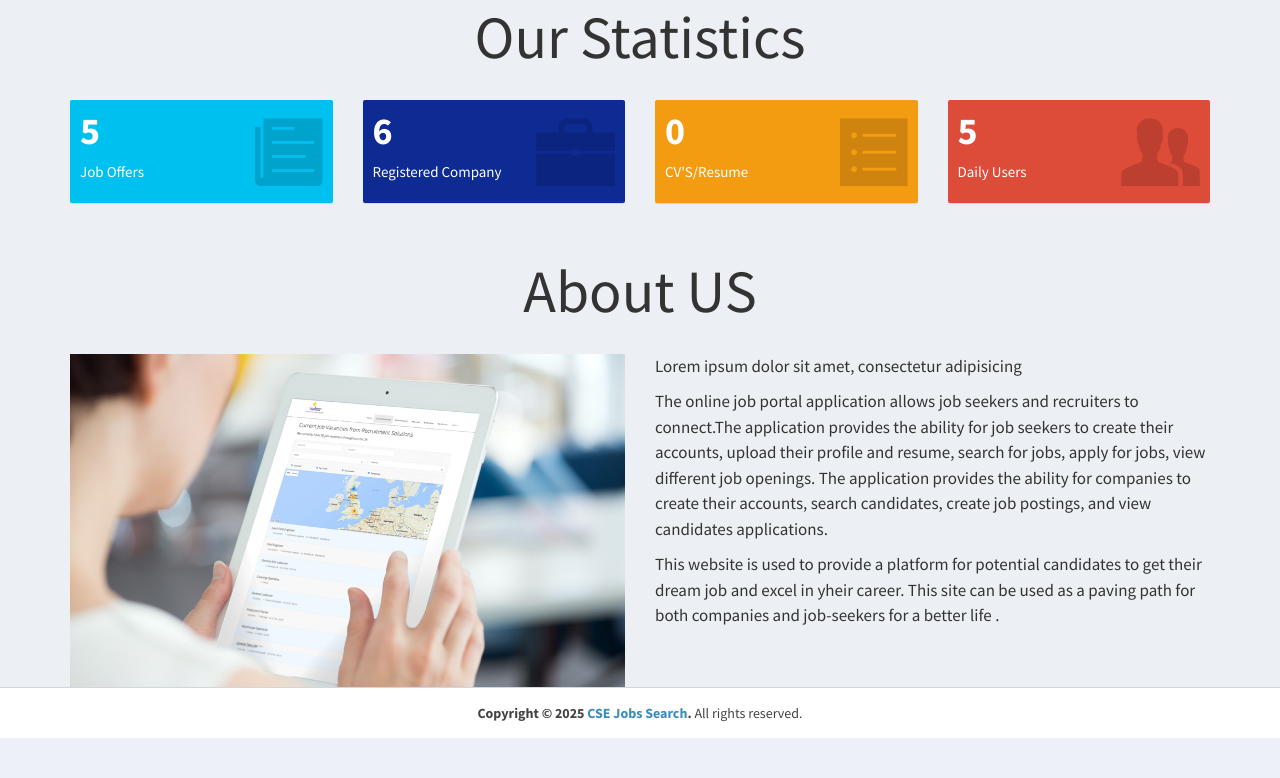
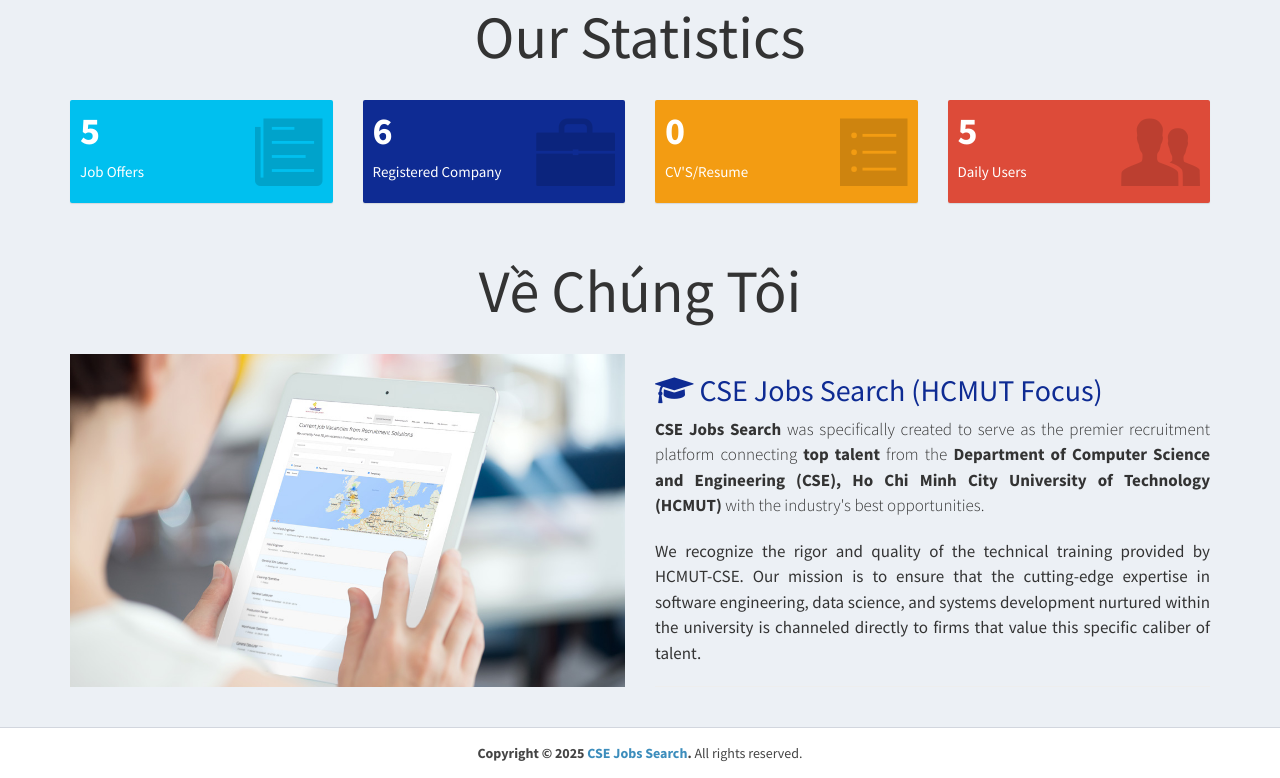
Before and after one commit to n-n-kim/Job-Posting-Website, a PHP site: page / in a window 1280 px wide. Shown: the part 2606-3384 px from the top of the page. Before the commit the page ends 3344 px from the top, so only its background shows below. Run offline with PHP 8.4, Linux system fonts and the light colour scheme; data comes from the database, SQL or seed files in the repository; some libraries are stand-ins or nearby versions.

Commit message:
Update About US

```diff
--- a/index.php
+++ b/index.php
@@ -336,21 +336,32 @@ require_once("db.php");
   <div class="container">
     <div class="row">
       <div class="col-md-12 text-center latest-job margin-bottom-20">
-            <h1>About US</h1>
+        <h1>Về Chúng Tôi</h1>
       </div>
     </div>
+
     <div class="row">
       <div class="col-md-6">
         <img src="img/browse.jpg" class="img-responsive">
       </div>
+
       <div class="col-md-6 about-text margin-bottom-20">
-            <p>Lorem ipsum dolor sit amet, consectetur adipisicing <p>The online job portal application allows job seekers and recruiters to connect.The application provides the ability for job seekers to create their accounts, upload their profile and resume, search for jobs, apply for jobs, view different job openings. The application provides the ability for companies to create their accounts, search candidates, create job postings, and view candidates applications.
+
+        <h2 style="color: #0e2b93;"><i class="fa fa-graduation-cap"></i> CSE Jobs Search (HCMUT Focus)</h2>
+
+        <p class="lead text-justify">
+            <strong>CSE Jobs Search</strong> was specifically created to serve as the premier recruitment platform connecting
+            <strong>top talent</strong> from the <strong>Department of Computer Science and Engineering (CSE), Ho Chi Minh City University of Technology (HCMUT)</strong>
+            with the industry's best opportunities.
         </p>
-            <p>
-              This website is used to provide a platform for potential candidates to get their dream job and excel in yheir career.
-              This site can be used as a paving path for both companies and job-seekers for a better life .
 
+        <p class="text-justify">
+            We recognize the rigor and quality of the technical training provided by HCMUT-CSE. Our mission is to ensure that the cutting-edge expertise
+            in software engineering, data science, and systems development nurtured within the university is channeled directly to firms that value this
+            specific caliber of talent.
         </p>
+
+        <hr>
       </div>
     </div>
   </div>
```
Lines whose indentation alone changed are shown as unchanged.
